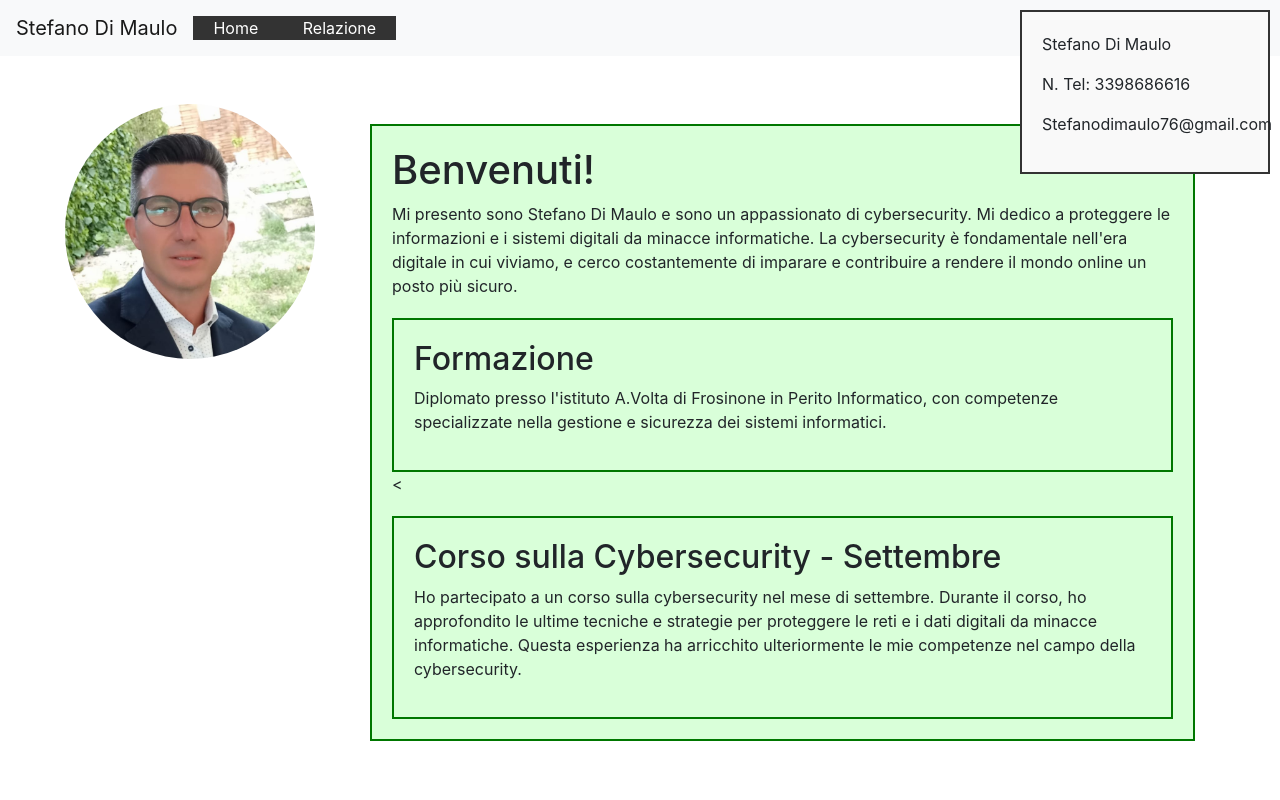
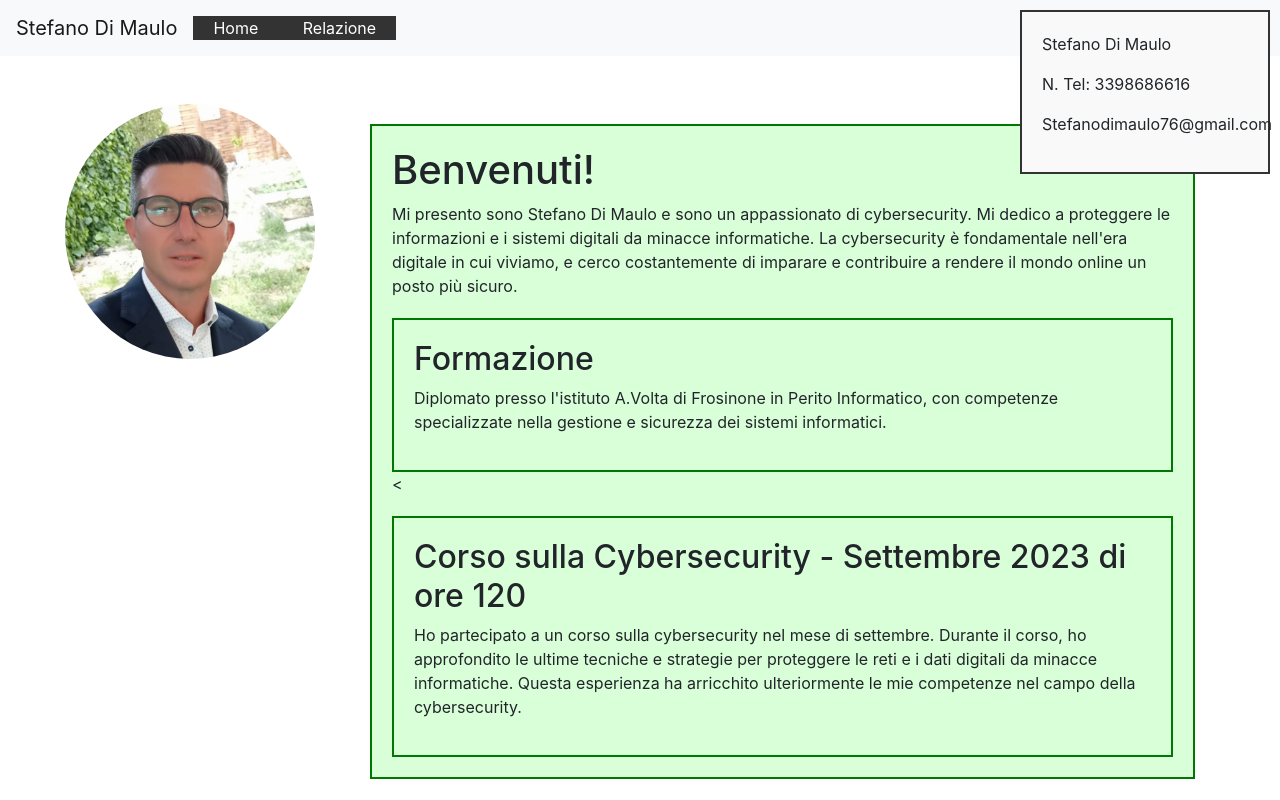
Before and after one commit to Snowmonte/Cyber, a plain HTML site: page index.html in a window 1280 px wide. Drawn offline with nearby package versions, Linux system fonts and the light colour scheme.

Commit message:
Update index.html

```diff
--- a/index.html
+++ b/index.html
@@ -150,7 +150,7 @@
 
             <
 <div class="course-info">
-                <h2>Corso sulla Cybersecurity - Settembre</h2>
+                <h2>Corso sulla Cybersecurity - Settembre 2023 di ore 120</h2>
                 <p>Ho partecipato a un corso sulla cybersecurity nel mese di settembre. Durante il corso, ho approfondito le ultime tecniche e strategie per proteggere le reti e i dati digitali da minacce informatiche. Questa esperienza ha arricchito ulteriormente le mie competenze nel campo della cybersecurity.</p>
 
             </div
```
